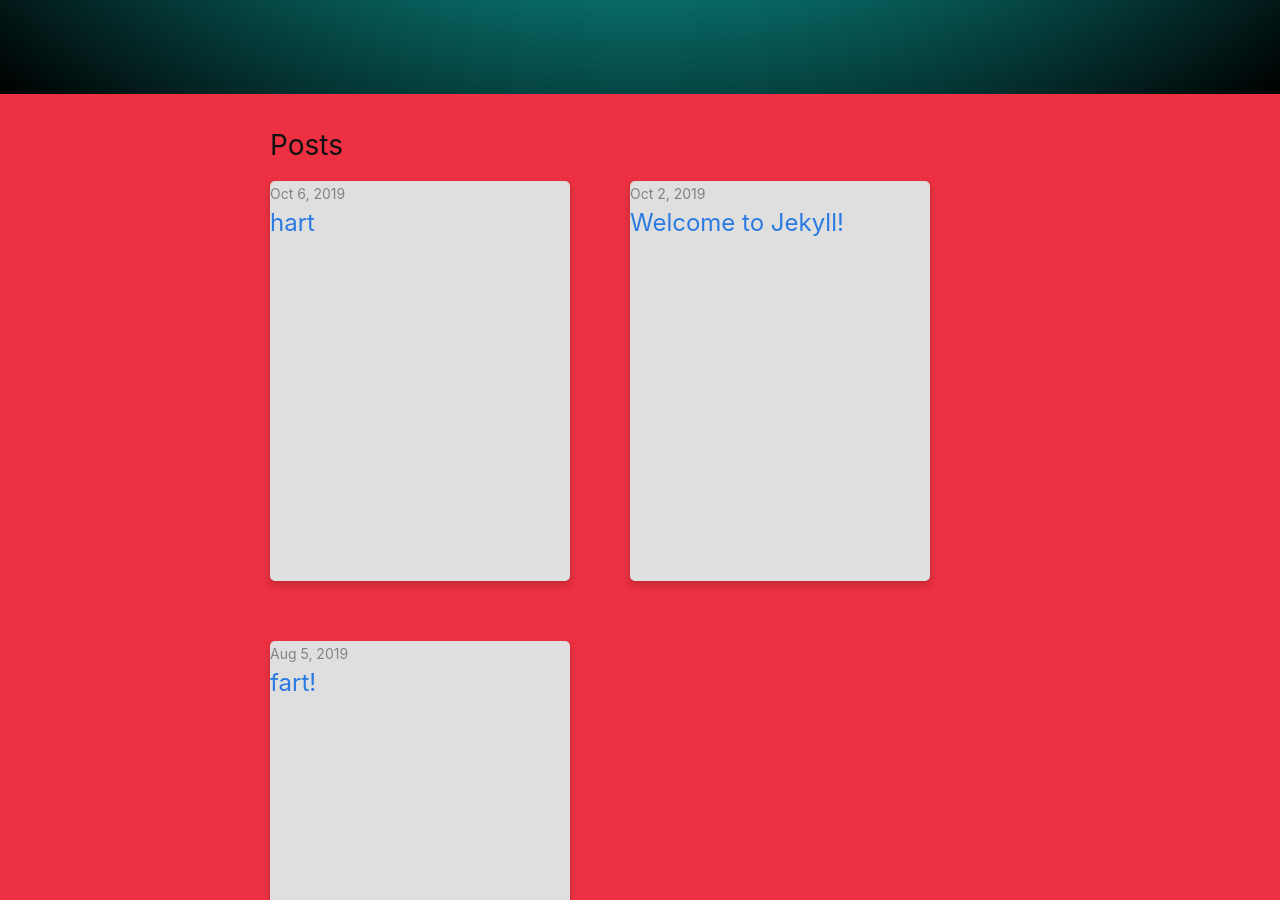
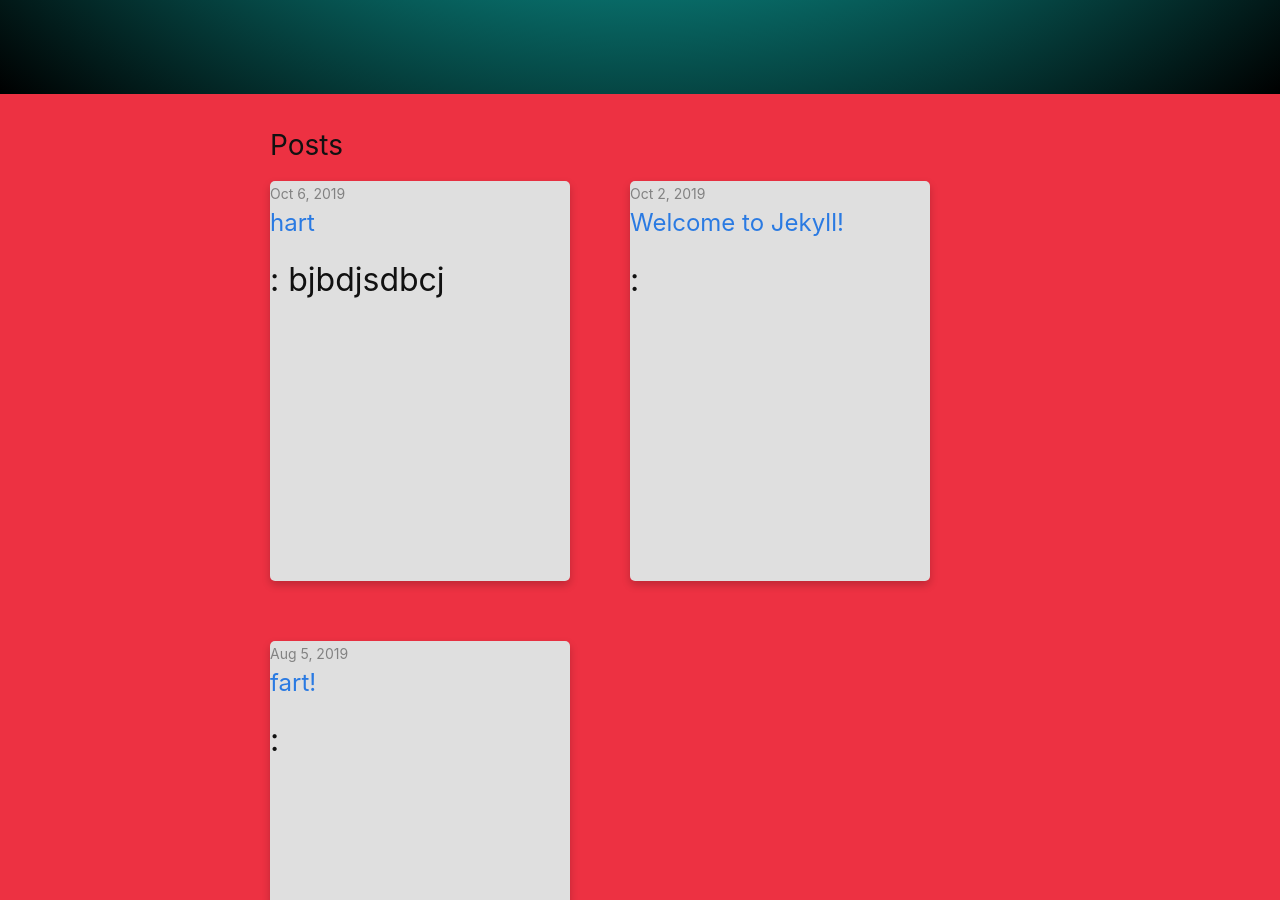
Before and after one commit to capslock-bmdc/capslock-website, a Jekyll site: the page built from test2/index.markdown, in a window 1280 px wide and 900 px high, scrolled down 806 px. Built offline with Jekyll 4.4.1, drawn with Linux system fonts in a browser that asks for light colours.

Commit message:
saving changes

```diff
--- a/test2/Gemfile
+++ b/test2/Gemfile
@@ -7,12 +7,12 @@ source "https://rubygems.org"
 #
 # This will help ensure the proper Jekyll version is running.
 # Happy Jekylling!
-#gem "jekyll", "~> 4.0.0"
+gem "jekyll", "~> 4.0.0"
 # This is the default theme for new Jekyll sites. You may change this to anything you like.
 gem "minima", "~> 2.5"
 # If you want to use GitHub Pages, remove the "gem "jekyll"" above and
 # uncomment the line below. To upgrade, run `bundle update github-pages`.
- gem "github-pages", group: :jekyll_plugins
+#gem "github-pages", group: :jekyll_plugins
 # If you have any plugins, put them here!
 group :jekyll_plugins do
   gem "jekyll-feed", "~> 0.12"
--- a/test2/_layouts/home.html
+++ b/test2/_layouts/home.html
@@ -25,9 +25,9 @@ layout: default
           <a class="post-link" href="{{ post.url | relative_url }}">
             {{ post.title | escape }}
           </a>
-          <h1>{%- if post.description==true -%}
+          <h1>:
             {{ post.description }}
-          {%- endif -%}</h1>
+          </h1>
         </h3>
         {%- if site.show_excerpts -%}
           {{ post.excerpt }}
@@ -36,7 +36,7 @@ layout: default
       {%- endfor -%}
     </div>
 
-    <!-- <p class="rss-subscribe">subscribe <a href="{{ "/feed.xml" | relative_url }}">via RSS</a></p> --!>
+    <!-- <p class="rss-subscribe">subscribe <a href="{{ "/feed.xml" | relative_url }}">via RSS</a></p> -->
   {%- endif -%}
 </div>
 </main>
--- a/test2/_posts/2019-10-06-tester.markdown
+++ b/test2/_posts/2019-10-06-tester.markdown
@@ -2,7 +2,7 @@
 layout: post
 title: "hart"
 date: 2019-10-06  19:39:25 +0300
-discription: bjbdjsdbcj
+description: bjbdjsdbcj
 ---
 ghefgffbvk
 dfigdfsjlvfsjhvbsdfv
```
Also changed, not shown: 1 other file.
